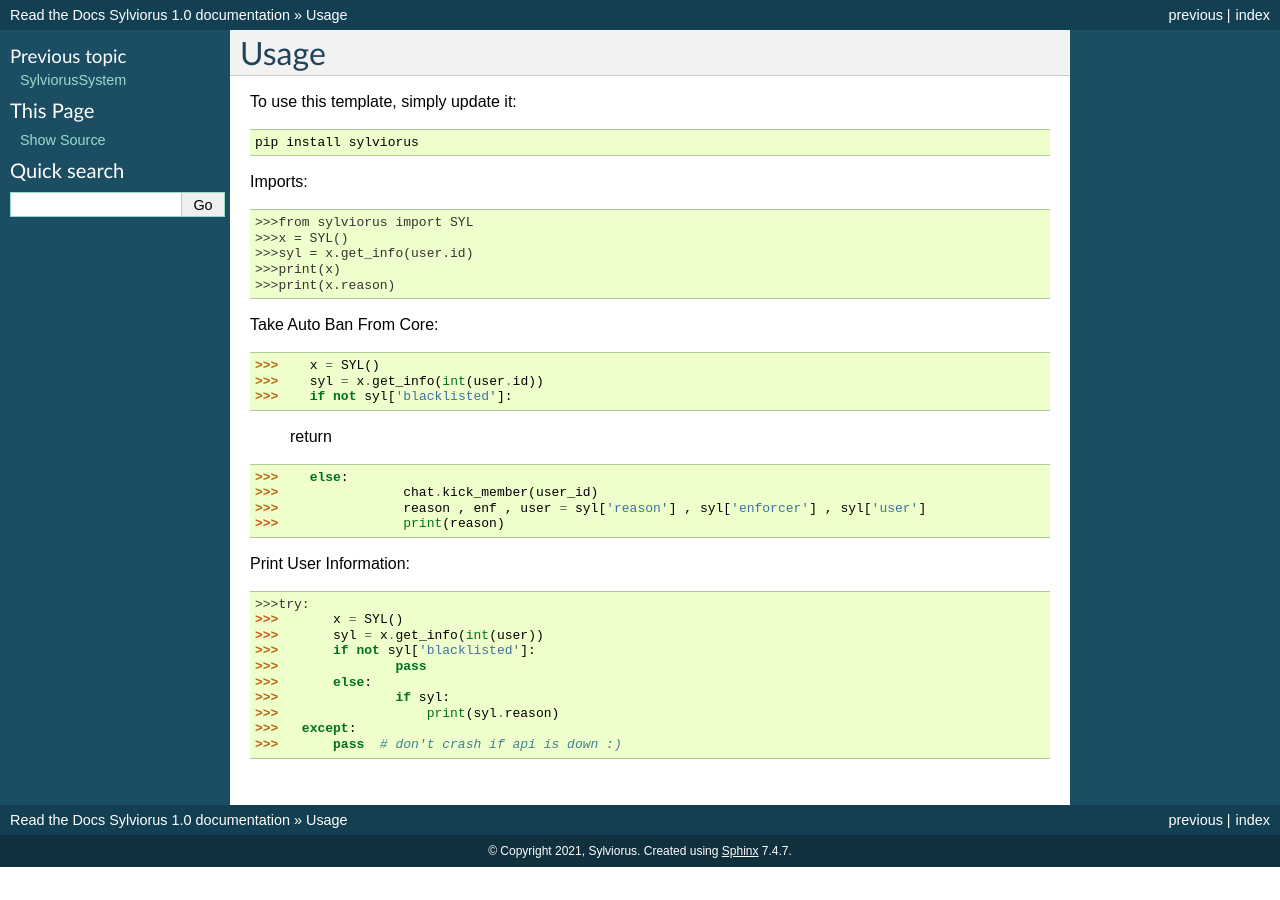
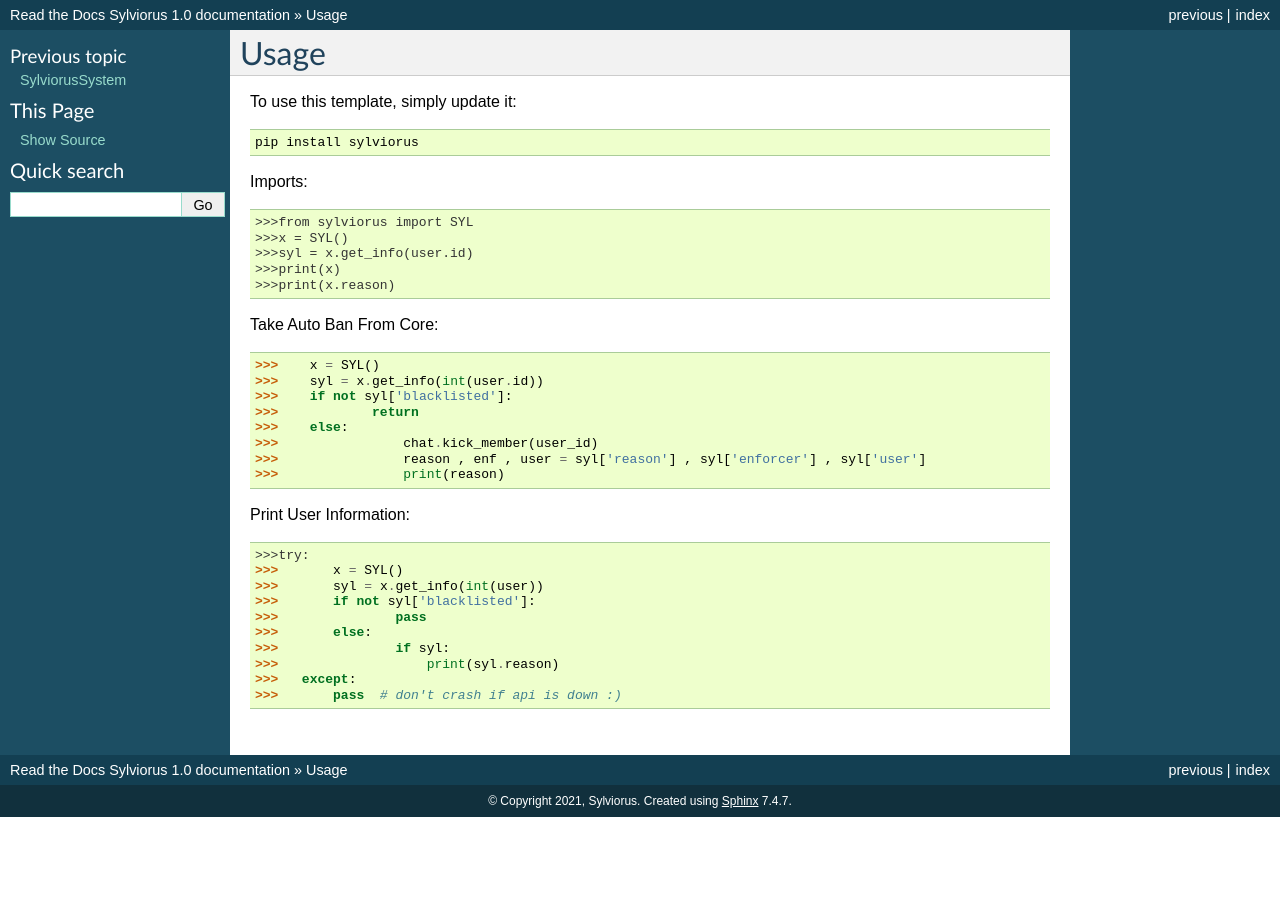
Before and after one commit to noobanon/Sylviorus, a Sphinx documentation site: the page built from docs/usage.rst, in a window 1280 px wide. Built offline with Sphinx 7.4.7, drawn with Linux system fonts in a browser that asks for light colours.

```diff
--- a/docs/usage.rst
+++ b/docs/usage.rst
@@ -20,7 +20,7 @@ Take Auto Ban From Core::
 >>>    x = SYL()
 >>>    syl = x.get_info(int(user.id))
 >>>    if not syl['blacklisted']:
-            return
+>>>            return
 >>>    else:
 >>>                chat.kick_member(user_id)
 >>>                reason , enf , user = syl['reason'] , syl['enforcer'] , syl['user']
```
